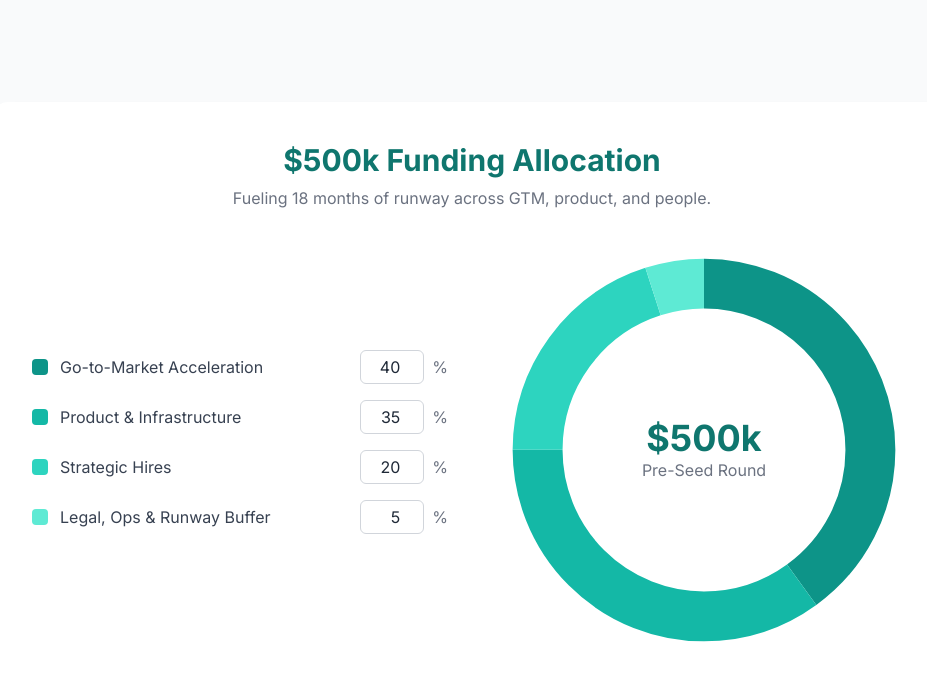
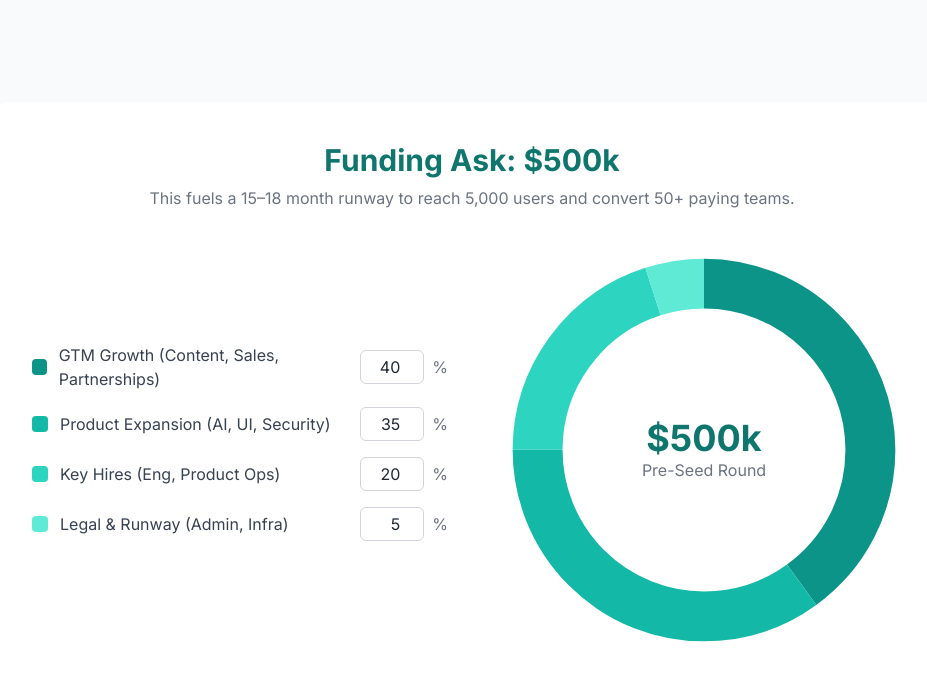
Before and after one commit to ronniearistil/Finnixpro-funding-ask, a plain HTML site: page index.html in a window 1280 px wide. Shown: the whole page, without its empty margins (168-1095 px from the left). Drawn offline with nearby package versions, Linux system fonts and the light colour scheme.

Commit message:
Update index.html

```diff
--- a/index.html
+++ b/index.html
@@ -66,37 +66,37 @@
 <body>
 
   <div id="chart-container">
-    <h1 class="text-3xl font-bold text-center text-teal-700 mb-2">$500k Funding Allocation</h1>
-    <p class="text-center text-gray-500 mb-8">Fueling 18 months of runway across GTM, product, and people.</p>
+    <h1 class="text-3xl font-bold text-center text-teal-700 mb-2">Funding Ask: $500k</h1>
+    <p class="text-center text-gray-500 mb-8">This fuels a 15–18 month runway to reach 5,000 users and convert 50+ paying teams.</p>
 
     <div class="grid grid-cols-1 md:grid-cols-2 gap-12 items-center">
-      <!-- Funding Input Controls -->
+      <!-- Input Controls -->
       <div id="inputs-container">
-        <!-- GTM Acceleration -->
+        <!-- GTM Growth -->
         <div class="input-group">
           <div class="color-box" style="background-color: #0d9488;"></div>
-          <label for="gtm-input" class="input-label">Go-to-Market Acceleration</label>
+          <label for="gtm-input" class="input-label">GTM Growth (Content, Sales, Partnerships)</label>
           <input type="number" id="gtm-input" class="percent-input" value="40">
           <span class="percent-sign">%</span>
         </div>
-        <!-- Product & Infra Expansion -->
+        <!-- Product Expansion -->
         <div class="input-group">
           <div class="color-box" style="background-color: #14b8a6;"></div>
-          <label for="product-input" class="input-label">Product & Infrastructure</label>
+          <label for="product-input" class="input-label">Product Expansion (AI, UI, Security)</label>
           <input type="number" id="product-input" class="percent-input" value="35">
           <span class="percent-sign">%</span>
         </div>
-        <!-- Strategic Hires -->
+        <!-- Key Hires -->
         <div class="input-group">
           <div class="color-box" style="background-color: #2dd4bf;"></div>
-          <label for="hires-input" class="input-label">Strategic Hires</label>
+          <label for="hires-input" class="input-label">Key Hires (Eng, Product Ops)</label>
           <input type="number" id="hires-input" class="percent-input" value="20">
           <span class="percent-sign">%</span>
         </div>
-        <!-- Legal, Ops, and Runway Buffer -->
+        <!-- Legal & Runway -->
         <div class="input-group">
           <div class="color-box" style="background-color: #5eead4;"></div>
-          <label for="legal-input" class="input-label">Legal, Ops & Runway Buffer</label>
+          <label for="legal-input" class="input-label">Legal & Runway (Admin, Infra)</label>
           <input type="number" id="legal-input" class="percent-input" value="5">
           <span class="percent-sign">%</span>
         </div>
```
